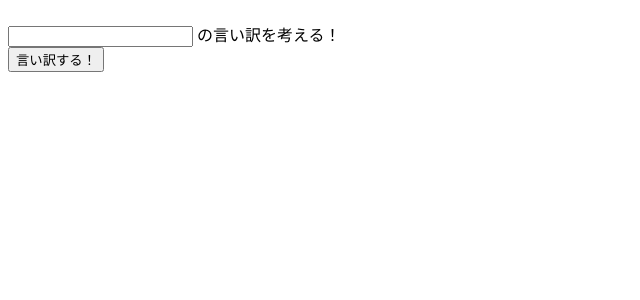
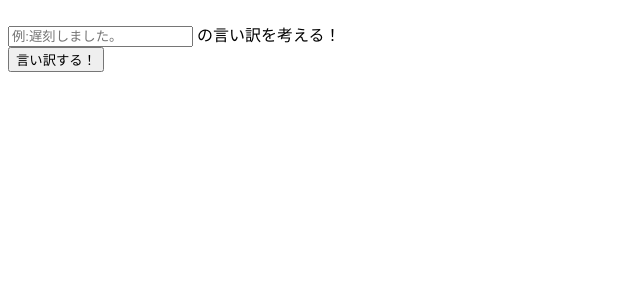
Before and after one commit to mihootsuka0419-kyomti/ti-mukaihatu, a Python web app: template templates/index.html in a window 1280 px wide. Shown: the part 67-367 px from the top of the page, without its empty margins (0-640 px from the left). Run offline with Jinja, Linux system fonts and the light colour scheme; the template is opened without the code that fills it, so the values that code supplies are empty.

Commit message:
htmlで例を表示する、jsonの修正

```diff
--- a/data/excuses.json
+++ b/data/excuses.json
@@ -198,7 +198,7 @@
 "火星人が攻めてきた影響で",
 "隕石が降ってきた影響で",
 "永久凍土から出てきたウイルスがパンデミックを起こした影響で",
-"氷が溶けたことによる海面上昇影響で",
+"氷が溶けたことによる海面上昇の影響で",
 "カラスに襲われた影響で"
 
     ],
--- a/templates/index.html
+++ b/templates/index.html
@@ -25,7 +25,7 @@
                         type="text"
                         name="result"
                         value="{{ input_value }}"
-                        placeholder=""
+                        placeholder="例:遅刻しました。"
                     >
                     <span>の言い訳を考える！</span>
                 </div>
```
